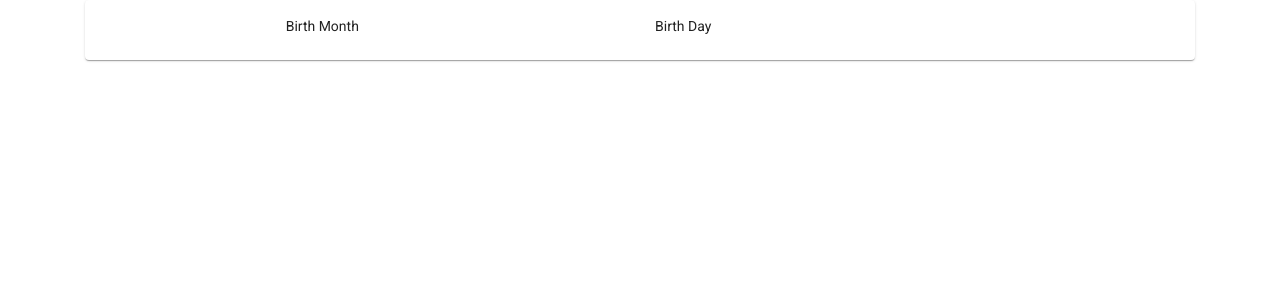
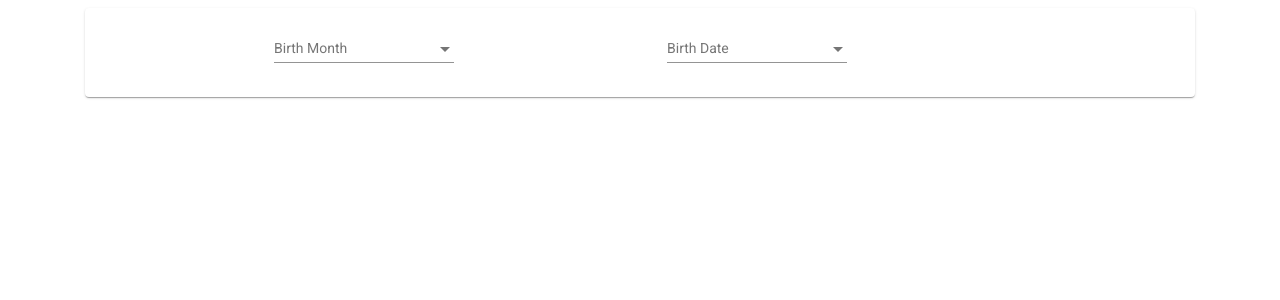
Before and after one commit to boogermanus/FauxScope, an Angular app: page / in a window 1280 px wide. Shown: the top 300 px of the page. Built offline with nearby package versions, Linux system fonts and the light colour scheme.

Commit message:
more layout

```diff
--- a/src/app/faux-date-picker/faux-date-picker.component.html
+++ b/src/app/faux-date-picker/faux-date-picker.component.html
@@ -1,8 +1,22 @@
-<mat-card>
+<mat-card class="mt-2">
     <mat-card-content>
         <div class="row d-flex justify-content-center">
-            <div class="col-sm-4"><label>Birth Month</label></div>
-            <div class="col-sm-4"><label>Birth Day</label></div>
+            <div class="col-sm-4">
+                <mat-form-field>
+                    <mat-label>Birth Month</mat-label>
+                    <mat-select>
+                        <mat-option *ngFor="let month of months" [value]="month">{{month}}</mat-option>
+                    </mat-select>
+                </mat-form-field>
+            </div>
+            <div class="col-sm-4 ml-4">
+                <mat-form-field>
+                    <mat-label>Birth Date</mat-label>
+                    <mat-select>
+                        <mat-option>test</mat-option>
+                    </mat-select>
+                </mat-form-field>
+            </div>
         </div>
     </mat-card-content>
 </mat-card>
--- a/src/app/faux-date-picker/faux-date-picker.component.ts
+++ b/src/app/faux-date-picker/faux-date-picker.component.ts
@@ -7,6 +7,7 @@ import { Component, OnInit } from '@angular/core';
 })
 export class FauxDatePickerComponent implements OnInit {
 
+  months: number[] = [1, 2, 3, 4, 5, 6, 7, 8, 9, 10, 11, 12];
   constructor() { }
 
   ngOnInit(): void {
```
